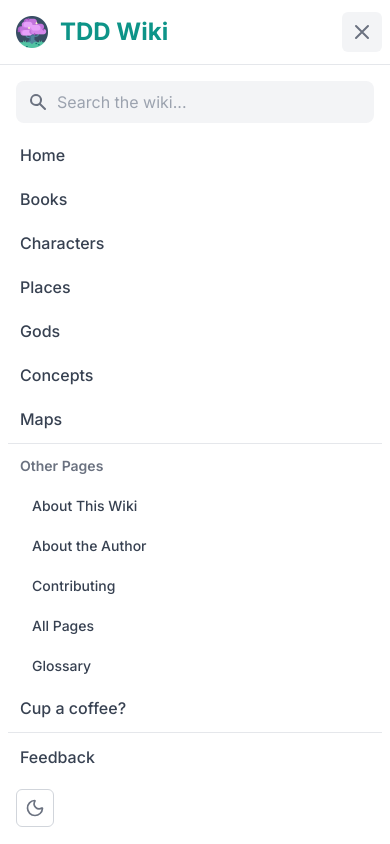
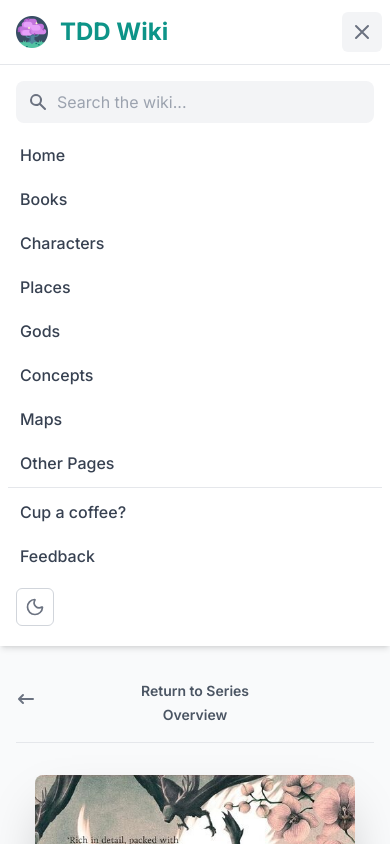
Before and after one commit to arman-101/dandelion-wiki, a Next.js app: page /books/speaking-bones in a window 390 px wide. Both pictures are taken after a click on the button 362 px from the left and 32 px from the top of the page. Shown: the top 844 px of the page. Built offline with nearby package versions, Linux system fonts and the light colour scheme.

Commit message:
navbar fix

```diff
--- a/app/components/layout/Navbar.tsx
+++ b/app/components/layout/Navbar.tsx
@@ -221,19 +221,15 @@ export default function Navbar() {
                             <Link href="/maps" onClick={() => setIsMobileMenuOpen(false)} className="text-text-secondary dark:text-text-secondary hover:bg-bg-tertiary dark:hover:bg-border-primary block px-3 py-2 rounded-md text-base font-medium">
                                 Maps
                             </Link>
+                            <Link href="/other/pages" onClick={() => setIsMobileMenuOpen(false)} className="text-text-secondary dark:text-text-secondary hover:bg-bg-tertiary dark:hover:bg-border-primary block px-3 py-2 rounded-md text-base font-medium">
+                                Other Pages
+                            </Link>
+
                             <hr className="my-1 border-border-secondary dark:border-border-secondary" />
-                            <div className="px-3 py-2 text-sm font-semibold text-text-light dark:text-text-light">
-                                Other Pages
-                            </div>
-                            {OTHER_PAGES.map(page => (
-                                <Link key={page.path} href={page.path} onClick={() => setIsMobileMenuOpen(false)} className="text-text-secondary dark:text-text-secondary hover:bg-bg-tertiary dark:hover:bg-border-primary block px-6 py-2 rounded-md text-sm font-medium">
-                                    {page.title}
-                                </Link>
-                            ))}
+
                             <Link href="https://buymeacoffee.com/darknebulax1" target='_blank' className="text-text-secondary dark:text-text-secondary hover:bg-bg-tertiary dark:hover:bg-border-primary block px-3 py-2 rounded-md text-base font-medium">
                                 Cup a coffee?
                             </Link>
-                            <hr className="my-1 border-border-secondary dark:border-border-secondary" />
                             <button onClick={() => { setIsModalOpen(true); setIsMobileMenuOpen(false); }} className="w-full text-left text-text-secondary dark:text-text-secondary hover:bg-bg-tertiary dark:hover:bg-border-primary block px-3 py-2 rounded-md text-base font-medium">
                                 Feedback
                             </button>
```
